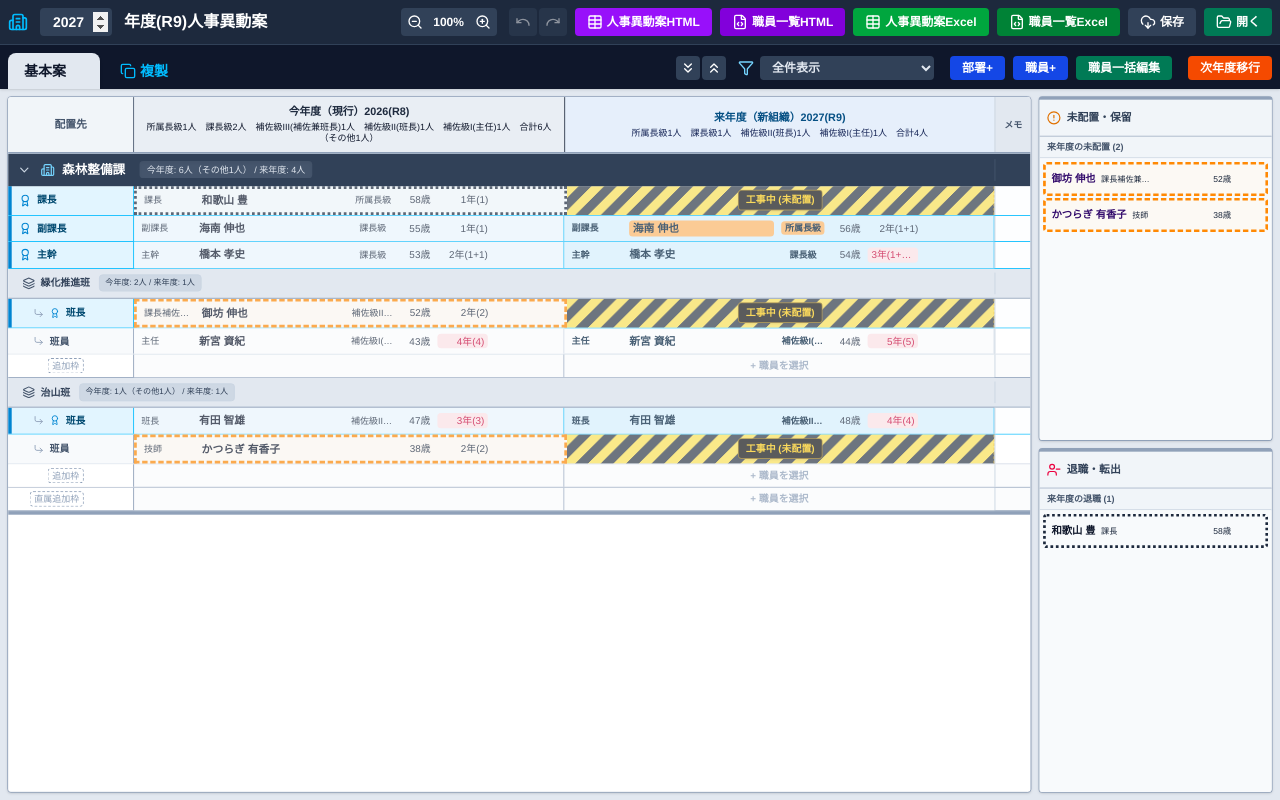
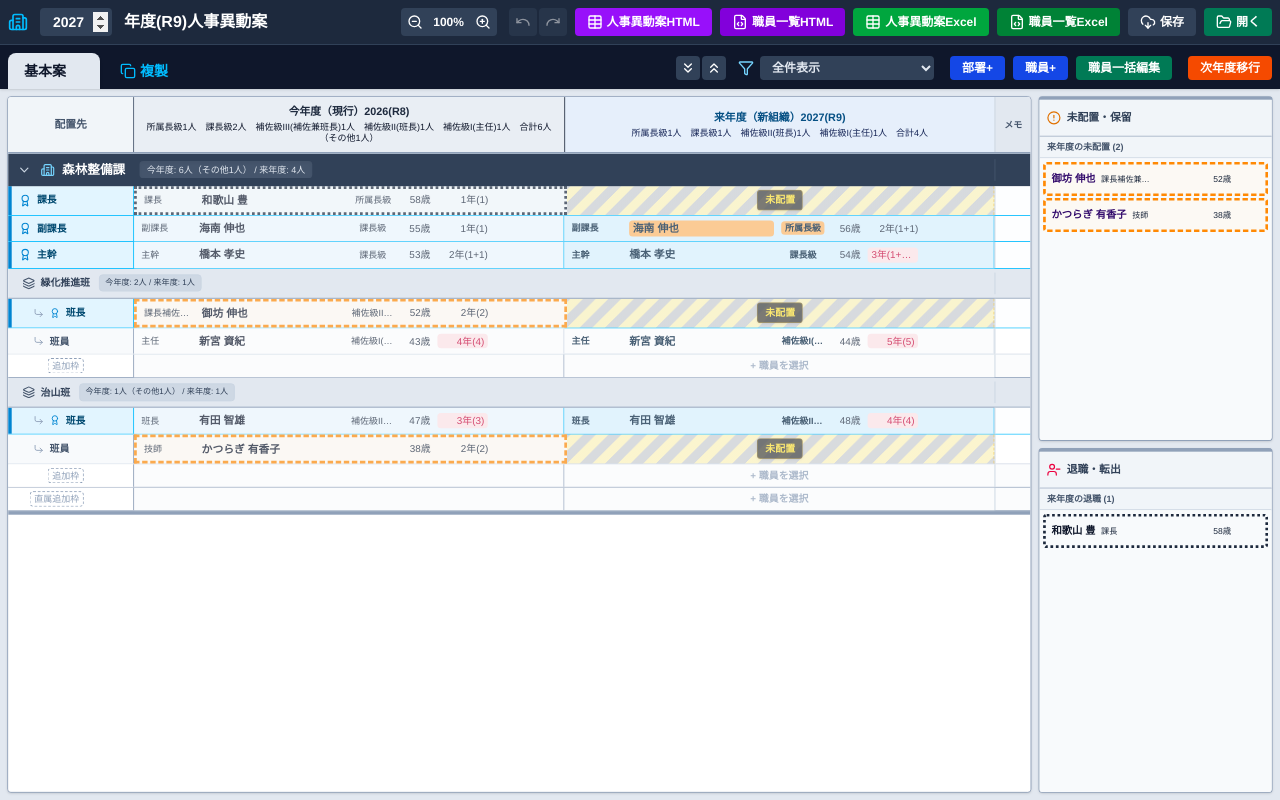
Before and after one commit to Kojiro-Nakamura/personnel-transfer-app, a React (Vite) app: page / in a window 1280 px wide. Built offline with nearby package versions, Linux system fonts and the light colour scheme.

Commit message:
style: トラ柄斜線を半透明の色合いに調整し、テキストを「未配置」のみに変更

```diff
--- a/src/components/employee/EmployeeComponents.jsx
+++ b/src/components/employee/EmployeeComponents.jsx
@@ -36,9 +36,9 @@ export const EmployeeCell = ({ emp, isNext, isEmpty, onClick, isPost, moveProps,
         {!isNext ? '' : (
           <span className={cx(
             "flex items-center gap-1 px-2 py-0.5 rounded shadow-sm z-10",
-            isPickingMode ? "bg-amber-100 text-slate-800" : "bg-black text-yellow-400 border border-yellow-500/50"
+            isPickingMode ? "bg-amber-100 text-slate-800" : "bg-black/80 text-yellow-300 border border-yellow-500/30"
           )}>
-            {isPickingMode ? '+ ここに配置' : '工事中 (未配置)'}
+            {isPickingMode ? '+ ここに配置' : '未配置'}
           </span>
         )}
       </div>
--- a/src/index.css
+++ b/src/index.css
@@ -31,13 +31,13 @@
   .bg-stripes-construction {
     background-image: repeating-linear-gradient(
       -45deg,
-      #fde047,
-      #fde047 10px,
-      #1f2937 10px,
-      #1f2937 20px
+      rgba(253, 224, 71, 0.4),
+      rgba(253, 224, 71, 0.4) 10px,
+      rgba(31, 41, 55, 0.25) 10px,
+      rgba(31, 41, 55, 0.25) 20px
     );
     background-size: 28.28px 28.28px;
-    animation: move-stripes 1s linear infinite;
+    animation: move-stripes 1.5s linear infinite;
   }
 }
 
```
